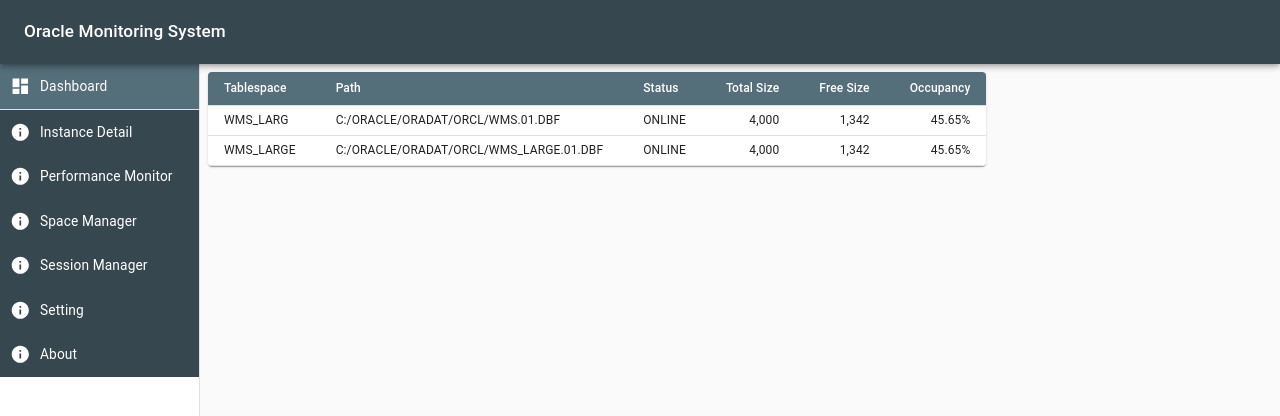
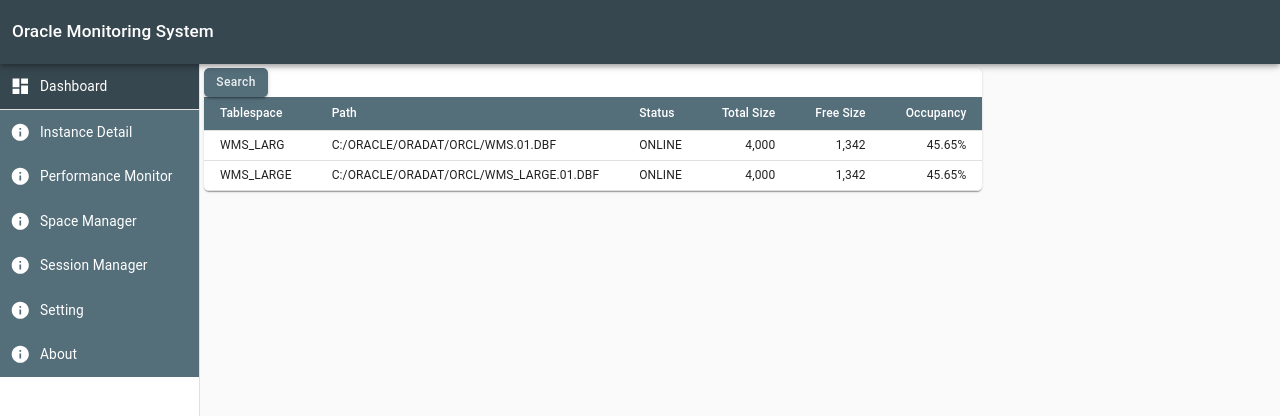
Before and after one commit to xueyublue/oms-mui, a React (Create React App) app: page /spaceManager in a window 1280 px wide. Shown: the top 416 px of the page. Built offline with nearby package versions, Linux system fonts and the light colour scheme.

Commit message:
updated theme

```diff
--- a/src/components/Sidenav.jsx
+++ b/src/components/Sidenav.jsx
@@ -36,7 +36,7 @@ const useStyles = makeStyles((theme) => ({
   listItem: {
     paddingLeft: 10,
     paddingRight: 10,
-    backgroundColor: theme.palette.primary.main,
+    backgroundColor: theme.palette.primary.light,
     color: theme.palette.common.white,
   },
 }));
@@ -44,15 +44,15 @@ const useStyles = makeStyles((theme) => ({
 const StyledListItem = withStyles({
   root: {
     "&$selected": {
-      backgroundColor: theme.palette.primary.light,
+      backgroundColor: theme.palette.primary.main,
       color: "white",
     },
     "&$selected:hover": {
-      backgroundColor: theme.palette.primary.light,
+      backgroundColor: theme.palette.primary.main,
       color: "white",
     },
     "&:hover": {
-      backgroundColor: theme.palette.primary.light,
+      backgroundColor: theme.palette.primary.main,
       color: "white",
     },
   },
--- a/src/components/pages/SpaceManager.jsx
+++ b/src/components/pages/SpaceManager.jsx
@@ -7,6 +7,7 @@ import TableContainer from "@material-ui/core/TableContainer";
 import TableHead from "@material-ui/core/TableHead";
 import TableRow from "@material-ui/core/TableRow";
 import Paper from "@material-ui/core/Paper";
+import { Button } from "@material-ui/core";
 
 const useStyles = makeStyles({
   table: {
@@ -52,6 +53,7 @@ const SpaceManager = () => {
 
   return (
     <TableContainer component={Paper}>
+      <Button>Search</Button>
       <Table className={classes.table} size="small" aria-label="a dense table">
         <TableHead>
           <TableRow>
--- a/src/theme.js
+++ b/src/theme.js
@@ -1,5 +1,5 @@
 import { createMuiTheme } from "@material-ui/core/styles";
-import { blueGrey } from "@material-ui/core/colors";
+import { blueGrey, purple } from "@material-ui/core/colors";
 
 const theme = createMuiTheme({
   palette: {
@@ -9,11 +9,36 @@ const theme = createMuiTheme({
     },
     secondary: {
       main: blueGrey[600],
+      contrastText: blueGrey[50]
+    },
+    danger: {
+      main: purple[900],
+      contrastText: purple[50]
     },
   },
   typography: {
     fontSize: 12,
   },
+  shape: {
+    borderRadius: 5
+  },
+  spacing: 4,
 });
 
+theme.overrides = {
+  MuiButton: {
+    root: {
+      textTransform: "none",
+      padding: 4
+    }
+  }
+}
+
+theme.props = {
+  MuiButton: {
+    variant: "contained",
+    color: "secondary"
+  }
+}
+
 export default theme;
```
Also changed, not shown: 1 other file (tests, documents, lock files or other folders).
